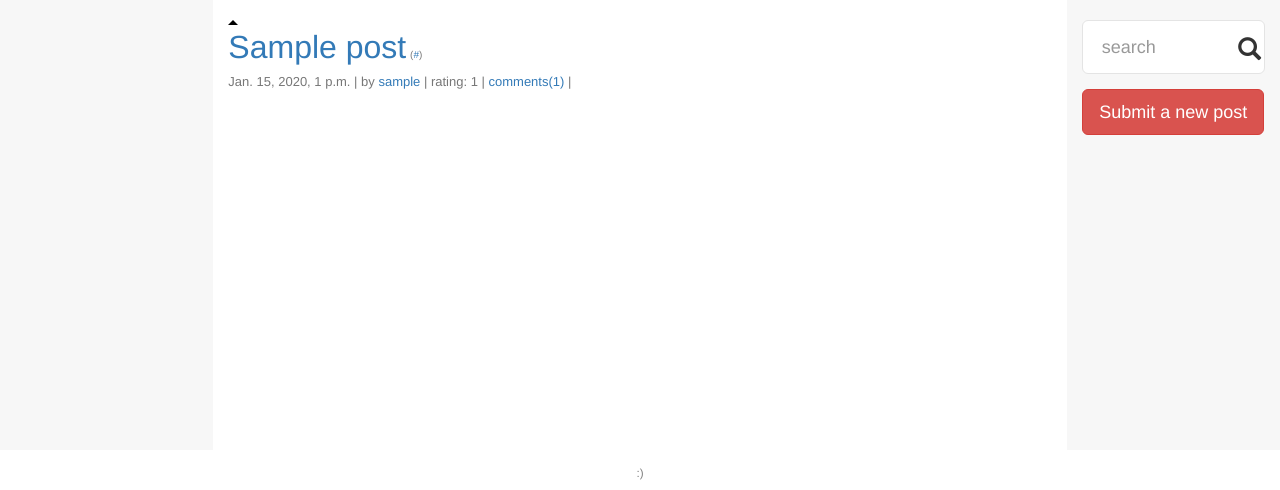
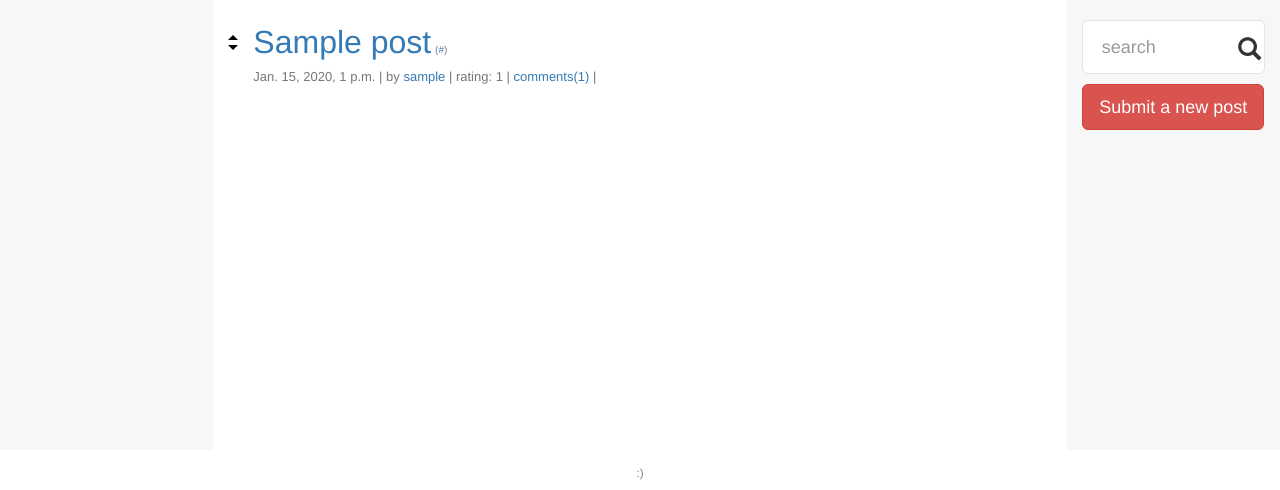
Before and after one commit to RinatAynulin/track16-web, a Django app: page /posts/ in a window 1280 px wide. Shown: the part 52-542 px from the top of the page. Run offline with Django 3.2, Linux system fonts and the light colour scheme; tables that the repository leaves empty hold one stand-in row (values such as "Sample post"); some libraries are stand-ins or nearby versions.

Commit message:
edit index.html add awesome arrows

```diff
--- a/posts/templates/posts/index.html
+++ b/posts/templates/posts/index.html
@@ -61,16 +61,27 @@
             height: 0;
             border-left: 5px solid transparent;
             border-right: 5px solid transparent;
-
             border-bottom: 5px solid black;
+            margin-bottom: 5px;
         }
 
-        .inline {
-            display: inline-block;
+        .arrow-down {
+            width: 0;
+            height: 0;
+            border-left: 5px solid transparent;
+            border-right: 5px solid transparent;
+
+            border-top: 5px solid black;
         }
 
         .submit {
-            margin-top: 15px;
+            margin-top: 10px;
+        }
+
+        .vote {
+            vertical-align: top;
+            padding-top: 15px;
+            padding-right: 15px;
         }
     </style>
 {% endblock %}
@@ -79,22 +90,32 @@
 
     {% if latest_posts_list %} {% for post in latest_posts_list %}
         <div class="post">
-            <div class="inline">
+            <table>
+                <tr>
+                    <td class="vote">
                         <div class="arrow-up">
                         </div>
+                        <div class="arrow-down">
+                        </div>
+                    </td>
+
+                    <td class="postcell">
                         <div class="post-header">
-                    <p class="post-title"><a target="_blank" href="{{ post.url }}" class="header">{{ post.title }}</a>
+                            <p class="post-title"><a target="_blank" href="{{ post.url }}"
+                                                     class="header">{{ post.title }}</a>
                                 <span class="text-muted"> (<a target="_blank" href="{{ post.url }}">{{ post.url }}</a>)</span>
                             </p>
                         </div>
-            </div>
-
                         <div class="post-meta text-muted">
-                {{ post.created_at }} | by <a target="_blank" href="/users/{{ post.user.id }}/">{{ post.user }} </a> |
+                            {{ post.created_at }} | by <a target="_blank"
+                                                          href="/users/{{ post.user.id }}/">{{ post.user }} </a> |
                             rating: {{ post.score }} | <a target="_blank"
                                                           href="{% url 'posts:detail' post.id %}">comments({{ post.comments_count }})</a>
                             | {% if user == post.user %} <a href="{% url 'posts:edit' post.id %}">Edit</a>  {% endif %}
                         </div>
+                    </td>
+                </tr>
+            </table>
 
 
         </div>
```
Lines whose indentation alone changed are shown as unchanged.
